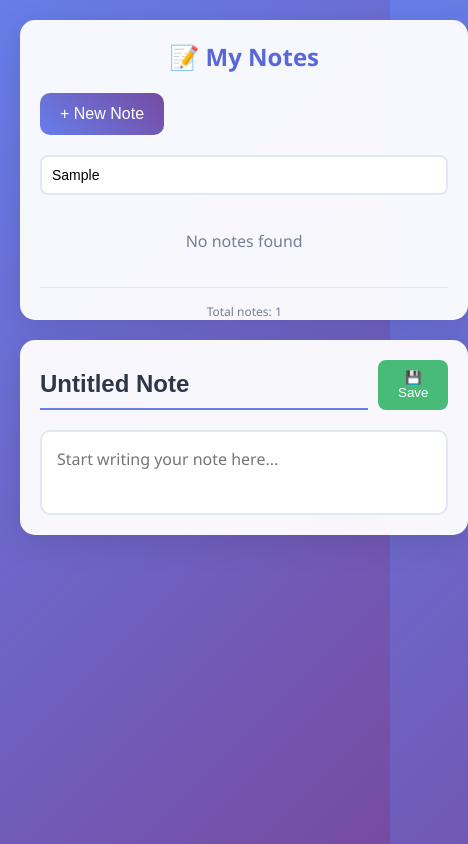
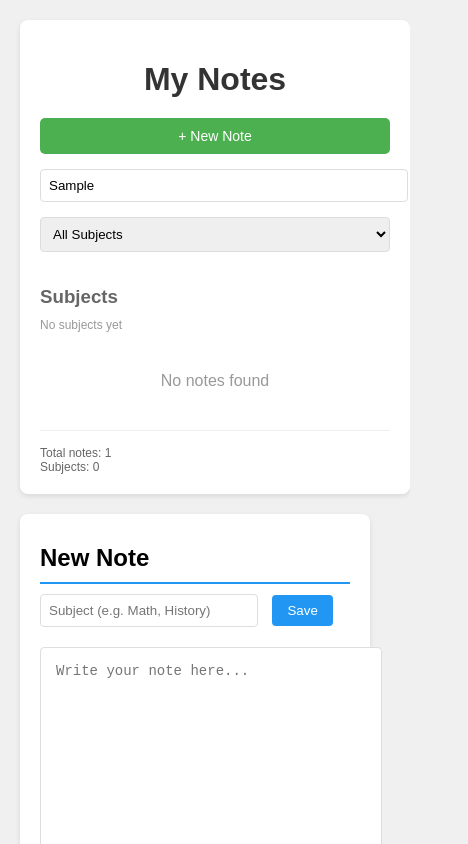
Before and after one commit to JamesC-07/Better-Notes, a plain HTML site: page index.html in a window 390 px wide. Both pictures are taken after typing "Sample" into the empty fields and a click on the button "+ New Note". Shown: the top 844 px of the page, 468 px wide, since content can reach past the window. Drawn offline with Linux system fonts and the light colour scheme.

Commit message:
Update index.html

```diff
--- a/index.html
+++ b/index.html
@@ -3,136 +3,164 @@
 <head>
     <meta charset="UTF-8">
     <meta name="viewport" content="width=device-width, initial-scale=1.0">
-    <title>My Notes App</title>
+    <title>My Notes</title>
     <style>
-        * {
+        body {
+            font-family: Arial, sans-serif;
             margin: 0;
-            padding: 0;
-            box-sizing: border-box;
-        }
-
-        body {
-            font-family: 'Segoe UI', Tahoma, Geneva, Verdana, sans-serif;
-            background: linear-gradient(135deg, #667eea 0%, #764ba2 100%);
-            min-height: 100vh;
-            color: #333;
+            padding: 20px;
+            background-color: #f0f0f0;
         }
 
         .container {
-            max-width: 1200px;
+            max-width: 1000px;
             margin: 0 auto;
-            padding: 20px;
-            display: grid;
-            grid-template-columns: 300px 1fr;
+            display: flex;
             gap: 20px;
-            height: 100vh;
         }
 
         .sidebar {
-            background: rgba(255, 255, 255, 0.95);
-            border-radius: 15px;
+            width: 250px;
+            background-color: white;
             padding: 20px;
-            backdrop-filter: blur(10px);
-            box-shadow: 0 8px 32px rgba(0, 0, 0, 0.1);
-            overflow-y: auto;
+            border-radius: 8px;
+            box-shadow: 0 2px 5px rgba(0,0,0,0.1);
+            height: fit-content;
         }
 
         .main-content {
-            background: rgba(255, 255, 255, 0.95);
-            border-radius: 15px;
+            flex: 1;
+            background-color: white;
             padding: 20px;
-            backdrop-filter: blur(10px);
-            box-shadow: 0 8px 32px rgba(0, 0, 0, 0.1);
-            display: flex;
-            flex-direction: column;
+            border-radius: 8px;
+            box-shadow: 0 2px 5px rgba(0,0,0,0.1);
+            min-height: 500px;
         }
 
-        .app-title {
+        h1 {
+            color: #333;
+            margin-bottom: 20px;
             text-align: center;
-            margin-bottom: 20px;
-            color: #5a67d8;
-            font-size: 1.5em;
-            font-weight: bold;
         }
 
         .new-note-btn {
-            background: linear-gradient(45deg, #667eea, #764ba2);
+            background-color: #4CAF50;
             color: white;
+            padding: 10px 15px;
             border: none;
-            padding: 12px 20px;
-            border-radius: 10px;
+            border-radius: 5px;
             cursor: pointer;
-            font-size: 16px;
-            margin-bottom: 20px;
-            transition: transform 0.2s, box-shadow 0.2s;
+            width: 100%;
+            margin-bottom: 15px;
+            font-size: 14px;
         }
 
         .new-note-btn:hover {
-            transform: translateY(-2px);
-            box-shadow: 0 4px 15px rgba(102, 126, 234, 0.4);
+            background-color: #45a049;
         }
 
         .search-box {
             width: 100%;
-            padding: 10px;
-            border: 2px solid #e2e8f0;
-            border-radius: 8px;
+            padding: 8px;
+            border: 1px solid #ddd;
+            border-radius: 4px;
             margin-bottom: 15px;
-            font-size: 14px;
-            transition: border-color 0.3s;
         }
 
-        .search-box:focus {
-            outline: none;
-            border-color: #667eea;
+        .subject-filter {
+            width: 100%;
+            padding: 8px;
+            border: 1px solid #ddd;
+            border-radius: 4px;
+            margin-bottom: 15px;
+        }
+
+        .subjects-section {
+            margin-bottom: 20px;
+        }
+
+        .subjects-section h3 {
+            margin-bottom: 10px;
+            color: #666;
+        }
+
+        .subject-item {
+            background-color: #f5f5f5;
+            padding: 8px 12px;
+            margin-bottom: 5px;
+            border-radius: 4px;
+            cursor: pointer;
+            border: 2px solid transparent;
+        }
+
+        .subject-item:hover {
+            background-color: #e9e9e9;
+        }
+
+        .subject-item.active {
+            border-color: #4CAF50;
+            background-color: #e8f5e8;
+        }
+
+        .subject-name {
+            font-weight: bold;
+        }
+
+        .subject-count {
+            font-size: 12px;
+            color: #666;
         }
 
         .note-item {
-            background: rgba(255, 255, 255, 0.8);
-            border: 2px solid transparent;
-            border-radius: 8px;
+            background-color: #f9f9f9;
             padding: 12px;
             margin-bottom: 8px;
+            border-radius: 4px;
             cursor: pointer;
-            transition: all 0.3s;
+            border: 2px solid transparent;
             position: relative;
         }
 
         .note-item:hover {
-            border-color: #667eea;
-            transform: translateX(5px);
+            background-color: #f0f0f0;
         }
 
         .note-item.active {
-            border-color: #5a67d8;
-            background: linear-gradient(45deg, rgba(102, 126, 234, 0.1), rgba(118, 75, 162, 0.1));
+            border-color: #2196F3;
+            background-color: #e3f2fd;
         }
 
         .note-title {
             font-weight: bold;
             margin-bottom: 5px;
-            color: #2d3748;
+        }
+
+        .note-subject-tag {
+            background-color: #2196F3;
+            color: white;
+            font-size: 10px;
+            padding: 2px 6px;
+            border-radius: 3px;
+            margin-bottom: 5px;
+            display: inline-block;
         }
 
         .note-preview {
             font-size: 12px;
-            color: #718096;
-            overflow: hidden;
-            text-overflow: ellipsis;
-            white-space: nowrap;
+            color: #666;
+            margin-bottom: 5px;
         }
 
         .note-date {
             font-size: 10px;
-            color: #a0aec0;
-            margin-top: 5px;
+            color: #999;
         }
 
         .delete-btn {
             position: absolute;
             top: 5px;
             right: 5px;
-            background: #e53e3e;
+            background-color: #f44336;
             color: white;
             border: none;
             width: 20px;
@@ -140,177 +168,175 @@
             border-radius: 50%;
             cursor: pointer;
             font-size: 12px;
-            opacity: 0;
-            transition: opacity 0.3s;
+            display: none;
         }
 
         .note-item:hover .delete-btn {
-            opacity: 1;
+            display: block;
         }
 
         .editor-header {
-            display: flex;
-            gap: 10px;
             margin-bottom: 20px;
-            align-items: center;
         }
 
         .title-input {
-            flex: 1;
+            width: 100%;
             font-size: 24px;
             font-weight: bold;
             border: none;
-            border-bottom: 2px solid #e2e8f0;
+            border-bottom: 2px solid #ddd;
             padding: 10px 0;
-            background: transparent;
-            color: #2d3748;
-            transition: border-color 0.3s;
+            margin-bottom: 10px;
         }
 
         .title-input:focus {
             outline: none;
-            border-bottom-color: #667eea;
+            border-bottom-color: #2196F3;
+        }
+
+        .subject-input {
+            width: 200px;
+            padding: 8px;
+            border: 1px solid #ddd;
+            border-radius: 4px;
+            margin-right: 10px;
         }
 
         .save-btn {
-            background: #48bb78;
+            background-color: #2196F3;
             color: white;
+            padding: 8px 15px;
             border: none;
-            padding: 10px 20px;
-            border-radius: 8px;
+            border-radius: 4px;
             cursor: pointer;
-            transition: all 0.3s;
         }
 
         .save-btn:hover {
-            background: #38a169;
-            transform: translateY(-1px);
+            background-color: #1976D2;
         }
 
         .editor-textarea {
-            flex: 1;
-            border: 2px solid #e2e8f0;
-            border-radius: 10px;
+            width: 100%;
+            height: 400px;
+            border: 1px solid #ddd;
+            border-radius: 4px;
             padding: 15px;
-            font-size: 16px;
-            line-height: 1.6;
-            resize: none;
-            font-family: inherit;
-            transition: border-color 0.3s;
+            font-size: 14px;
+            resize: vertical;
         }
 
         .editor-textarea:focus {
             outline: none;
-            border-color: #667eea;
+            border-color: #2196F3;
         }
 
         .empty-state {
             text-align: center;
-            color: #718096;
-            font-style: italic;
+            color: #666;
             margin-top: 50px;
         }
 
         .stats {
-            margin-top: 15px;
+            margin-top: 20px;
             padding-top: 15px;
-            border-top: 1px solid #e2e8f0;
+            border-top: 1px solid #eee;
             font-size: 12px;
-            color: #718096;
-            text-align: center;
+            color: #666;
         }
 
         @media (max-width: 768px) {
             .container {
-                grid-template-columns: 1fr;
-                grid-template-rows: auto 1fr;
-                height: auto;
+                flex-direction: column;
             }
 
             .sidebar {
-                max-height: 300px;
+                width: 100%;
             }
         }
 
-        .toast {
+        .message {
             position: fixed;
             top: 20px;
             right: 20px;
-            background: #48bb78;
+            background-color: #4CAF50;
             color: white;
-            padding: 10px 20px;
-            border-radius: 8px;
-            z-index: 1000;
-            opacity: 0;
-            transform: translateX(100px);
-            transition: all 0.3s;
-        }
-
-        .toast.show {
-            opacity: 1;
-            transform: translateX(0);
+            padding: 10px 15px;
+            border-radius: 4px;
+            display: none;
         }
     </style>
 </head>
 <body>
     <div class="container">
         <div class="sidebar">
-            <h1 class="app-title">📝 My Notes</h1>
+            <h1>My Notes</h1>
             <button class="new-note-btn" onclick="createNewNote()">+ New Note</button>
             <input type="text" class="search-box" placeholder="Search notes..." oninput="searchNotes(this.value)">
+
+            <select class="subject-filter" onchange="filterBySubject(this.value)">
+                <option value="">All Subjects</option>
+            </select>
+
+            <div class="subjects-section">
+                <h3>Subjects</h3>
+                <div id="subjectsList"></div>
+            </div>
+
             <div id="notesList"></div>
+
             <div class="stats">
                 <div>Total notes: <span id="noteCount">0</span></div>
-                <div>Last saved: <span id="lastSaved">Never</span></div>
+                <div>Subjects: <span id="subjectCount">0</span></div>
             </div>
         </div>
 
         <div class="main-content">
-            <div id="editor" style="display: none; height: 100%; display: flex; flex-direction: column;">
+            <div id="editor" style="display: none;">
                 <div class="editor-header">
                     <input type="text" class="title-input" id="noteTitle" placeholder="Note title...">
-                    <button class="save-btn" onclick="saveCurrentNote()">💾 Save</button>
+                    <div>
+                        <input type="text" class="subject-input" id="noteSubject" placeholder="Subject (e.g. Math, History)">
+                        <button class="save-btn" onclick="saveCurrentNote()">Save</button>
+                    </div>
                 </div>
-                <textarea class="editor-textarea" id="noteContent" placeholder="Start writing your note here..."></textarea>
+                <textarea class="editor-textarea" id="noteContent" placeholder="Write your note here..."></textarea>
             </div>
 
             <div id="emptyState" class="empty-state">
-                <h3>Welcome to Your Notes App! 🎉</h3>
-                <p>Create your first note to get started.</p>
-                <p>All your notes are saved locally in your browser.</p>
+                <h3>Welcome to My Notes!</h3>
+                <p>Click "New Note" to get started.</p>
+                <p>You can organize notes by subject!</p>
             </div>
         </div>
     </div>
 
-    <div id="toast" class="toast"></div>
+    <div id="message" class="message"></div>
 
     <script>
         let notes = [];
         let currentNoteId = null;
         let searchTerm = '';
+        let selectedSubject = '';
 
-        // Load notes from browser storage on startup
         function loadNotes() {
             const stored = localStorage.getItem('myNotes');
             if (stored) {
                 notes = JSON.parse(stored);
             }
-            renderNotesList();
-            updateStats();
+            renderEverything();
         }
 
-        // Save notes to browser storage
         function saveNotes() {
             localStorage.setItem('myNotes', JSON.stringify(notes));
-            updateStats();
+            renderEverything();
         }
 
-        // Create a new note
         function createNewNote() {
             const newNote = {
                 id: Date.now().toString(),
-                title: 'Untitled Note',
+                title: 'New Note',
                 content: '',
+                subject: '',
                 created: new Date().toISOString(),
                 modified: new Date().toISOString()
             };
@@ -318,42 +344,40 @@
             notes.unshift(newNote);
             currentNoteId = newNote.id;
             saveNotes();
-            renderNotesList();
             loadNoteInEditor(newNote);
             document.getElementById('noteTitle').focus();
         }
 
-        // Load a note in the editor
         function loadNoteInEditor(note) {
-            document.getElementById('editor').style.display = 'flex';
+            document.getElementById('editor').style.display = 'block';
             document.getElementById('emptyState').style.display = 'none';
             document.getElementById('noteTitle').value = note.title;
             document.getElementById('noteContent').value = note.content;
+            document.getElementById('noteSubject').value = note.subject || '';
             currentNoteId = note.id;
         }
 
-        // Save the current note
         function saveCurrentNote() {
             if (!currentNoteId) return;
 
-            const title = document.getElementById('noteTitle').value || 'Untitled Note';
+            const title = document.getElementById('noteTitle').value || 'Untitled';
             const content = document.getElementById('noteContent').value;
+            const subject = document.getElementById('noteSubject').value;
 
             const noteIndex = notes.findIndex(n => n.id === currentNoteId);
             if (noteIndex !== -1) {
                 notes[noteIndex].title = title;
                 notes[noteIndex].content = content;
+                notes[noteIndex].subject = subject;
                 notes[noteIndex].modified = new Date().toISOString();
                 saveNotes();
-                renderNotesList();
-                showToast('Note saved successfully! ✅');
+                showMessage('Note saved!');
             }
         }
 
-        // Delete a note
         function deleteNote(noteId, event) {
             event.stopPropagation();
-            if (confirm('Are you sure you want to delete this note?')) {
+            if (confirm('Delete this note?')) {
                 notes = notes.filter(n => n.id !== noteId);
 
                 if (currentNoteId === noteId) {
@@ -363,29 +387,83 @@
                 }
 
                 saveNotes();
-                renderNotesList();
-                showToast('Note deleted! 🗑️');
+                showMessage('Note deleted!');
             }
         }
 
-        // Search notes
         function searchNotes(term) {
             searchTerm = term.toLowerCase();
             renderNotesList();
         }
 
-        // Render the notes list
+        function filterBySubject(subject) {
+            selectedSubject = subject;
+            renderNotesList();
+        }
+
+        function selectSubject(subject) {
+            selectedSubject = subject;
+            renderEverything();
+        }
+
+        function getSubjects() {
+            const subjects = {};
+            notes.forEach(note => {
+                if (note.subject) {
+                    subjects[note.subject] = (subjects[note.subject] || 0) + 1;
+                }
+            });
+            return subjects;
+        }
+
+        function renderSubjectsList() {
+            const subjectsList = document.getElementById('subjectsList');
+            const subjects = getSubjects();
+
+            if (Object.keys(subjects).length === 0) {
+                subjectsList.innerHTML = '<div style="color: #999; font-size: 12px;">No subjects yet</div>';
+                return;
+            }
+
+            subjectsList.innerHTML = Object.entries(subjects).map(([subject, count]) => `
+                <div class="subject-item ${subject === selectedSubject ? 'active' : ''}"
+                     onclick="selectSubject('${subject}')">
+                    <div class="subject-name">${subject}</div>
+                    <div class="subject-count">${count} notes</div>
+                </div>
+            `).join('');
+        }
+
+        function renderSubjectFilter() {
+            const filter = document.querySelector('.subject-filter');
+            const subjects = getSubjects();
+
+            filter.innerHTML = '<option value="">All Subjects</option>' +
+                Object.keys(subjects).map(subject =>
+                    `<option value="${subject}" ${subject === selectedSubject ? 'selected' : ''}>${subject}</option>`
+                ).join('');
+        }
+
         function renderNotesList() {
             const notesList = document.getElementById('notesList');
-            const filteredNotes = notes.filter(note =>
-                note.title.toLowerCase().includes(searchTerm) ||
-                note.content.toLowerCase().includes(searchTerm)
-            );
+            let filteredNotes = notes;
+
+            // Filter by search term
+            if (searchTerm) {
+                filteredNotes = filteredNotes.filter(note =>
+                    note.title.toLowerCase().includes(searchTerm) ||
+                    note.content.toLowerCase().includes(searchTerm) ||
+                    (note.subject && note.subject.toLowerCase().includes(searchTerm))
+                );
+            }
+
+            // Filter by subject
+            if (selectedSubject) {
+                filteredNotes = filteredNotes.filter(note => note.subject === selectedSubject);
+            }
 
             if (filteredNotes.length === 0) {
-                notesList.innerHTML = searchTerm ?
-                    '<div style="text-align: center; color: #718096; padding: 20px;">No notes found</div>' :
-                    '<div style="text-align: center; color: #718096; padding: 20px;">No notes yet</div>';
+                notesList.innerHTML = '<div style="text-align: center; color: #999; padding: 20px;">No notes found</div>';
                 return;
             }
 
@@ -393,71 +471,54 @@
                 <div class="note-item ${note.id === currentNoteId ? 'active' : ''}"
                      onclick="loadNoteInEditor(${JSON.stringify(note).replace(/"/g, '&quot;')})">
                     <button class="delete-btn" onclick="deleteNote('${note.id}', event)">×</button>
+                    ${note.subject ? `<div class="note-subject-tag">${note.subject}</div>` : ''}
                     <div class="note-title">${note.title}</div>
-                    <div class="note-preview">${note.content.substring(0, 50)}${note.content.length > 50 ? '...' : ''}</div>
+                    <div class="note-preview">${note.content.substring(0, 60)}${note.content.length > 60 ? '...' : ''}</div>
                     <div class="note-date">${new Date(note.modified).toLocaleDateString()}</div>
                 </div>
             `).join('');
         }
 
-        // Update statistics
         function updateStats() {
             document.getElementById('noteCount').textContent = notes.length;
-            const lastSaved = notes.length > 0 ?
-                new Date(Math.max(...notes.map(n => new Date(n.modified)))).toLocaleString() :
-                'Never';
-            document.getElementById('lastSaved').textContent = lastSaved;
+            document.getElementById('subjectCount').textContent = Object.keys(getSubjects()).length;
         }
 
-        // Show toast notification
-        function showToast(message) {
-            const toast = document.getElementById('toast');
-            toast.textContent = message;
-            toast.classList.add('show');
-            setTimeout(() => {
-                toast.classList.remove('show');
-            }, 3000);
+        function renderEverything() {
+            renderSubjectsList();
+            renderSubjectFilter();
+            renderNotesList();
+            updateStats();
         }
 
-        // Auto-save functionality
+        function showMessage(text) {
+            const message = document.getElementById('message');
+            message.textContent = text;
+            message.style.display = 'block';
+            setTimeout(() => {
+                message.style.display = 'none';
+            }, 2000);
+        }
+
+        // Auto-save
         let autoSaveTimeout;
         function setupAutoSave() {
-            ['noteTitle', 'noteContent'].forEach(id => {
+            ['noteTitle', 'noteContent', 'noteSubject'].forEach(id => {
                 document.getElementById(id).addEventListener('input', () => {
                     clearTimeout(autoSaveTimeout);
                     autoSaveTimeout = setTimeout(() => {
                         if (currentNoteId) {
                             saveCurrentNote();
                         }
-                    }, 2000); // Auto-save after 2 seconds of inactivity
+                    }, 3000);
                 });
             });
         }
 
-        // Keyboard shortcuts
-        document.addEventListener('keydown', (e) => {
-            if ((e.ctrlKey || e.metaKey) && e.key === 's') {
-                e.preventDefault();
-                if (currentNoteId) saveCurrentNote();
-            }
-
-            if ((e.ctrlKey || e.metaKey) && e.key === 'n') {
-                e.preventDefault();
-                createNewNote();
-            }
-        });
-
-        // Initialize the app
+        // Start the app
         document.addEventListener('DOMContentLoaded', () => {
             loadNotes();
             setupAutoSave();
-
-            // Show welcome message for new users
-            if (notes.length === 0) {
-                setTimeout(() => {
-                    showToast('Welcome! Try Ctrl+N for a new note, Ctrl+S to save! 🚀');
-                }, 1000);
-            }
         });
     </script>
 </body>
```
